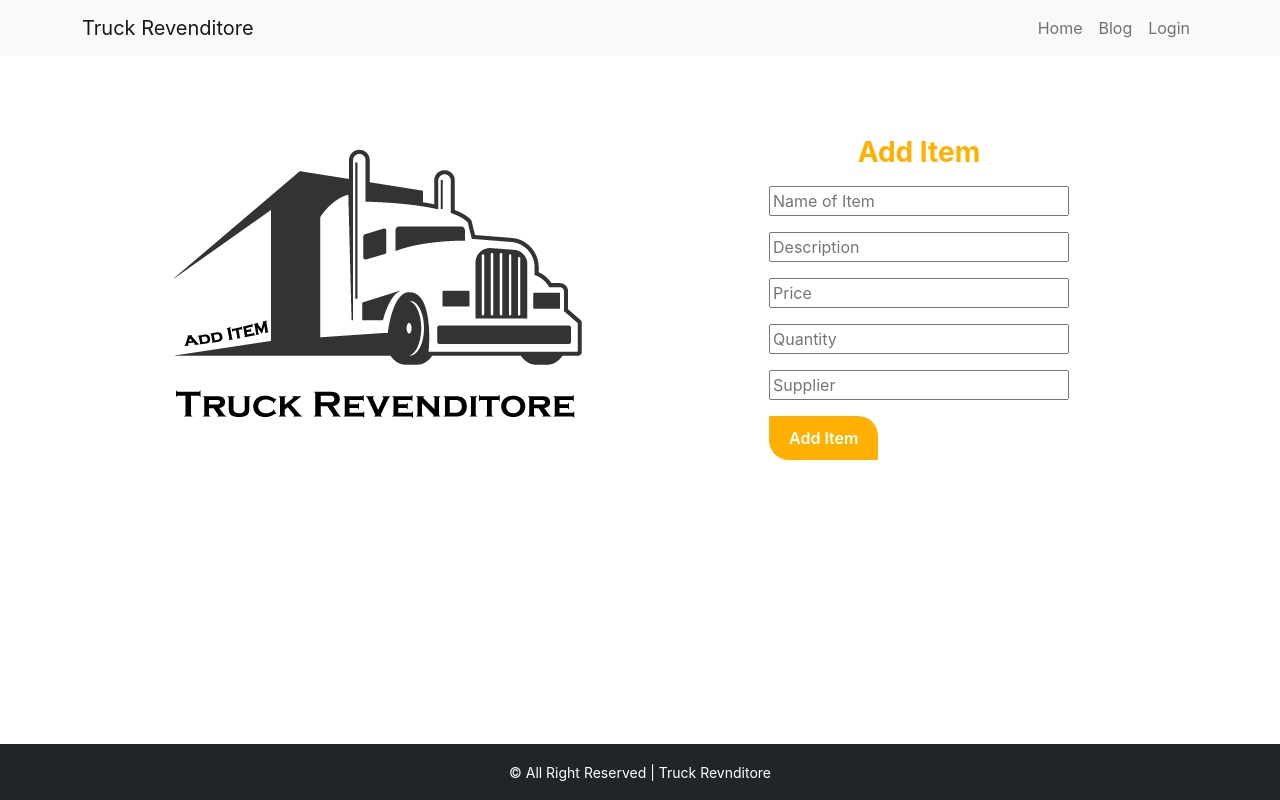
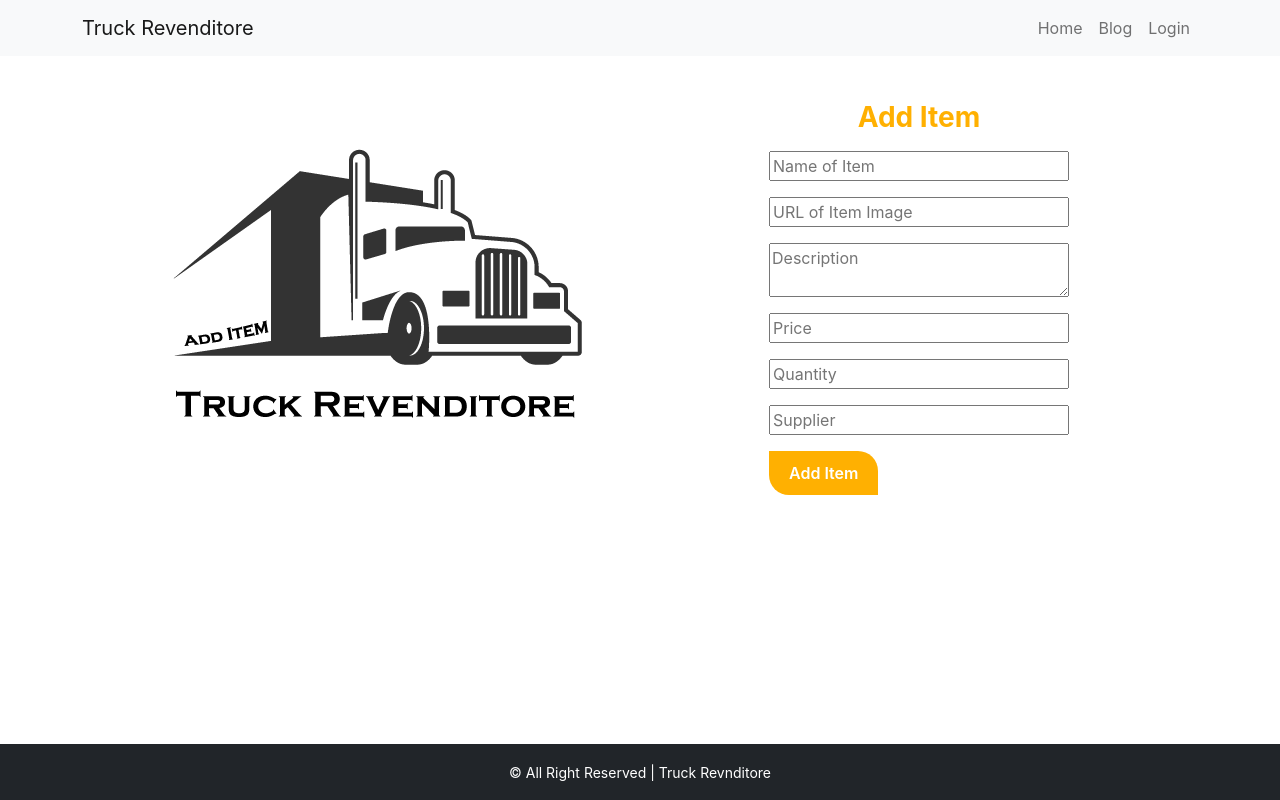
Before and after one commit to omarfurkan/truck-revenditore-client, a React (Create React App) app: page /addinventory in a window 1280 px wide. Built offline with nearby package versions, Linux system fonts and the light colour scheme; no server answers.

Commit message:
all set for add new item

```diff
--- a/package.json
+++ b/package.json
@@ -12,6 +12,7 @@
     "react-bootstrap": "^2.3.1",
     "react-dom": "^18.1.0",
     "react-firebase-hooks": "^5.0.3",
+    "react-hook-form": "^7.31.1",
     "react-router-dom": "^6.3.0",
     "react-scripts": "5.0.1",
     "web-vitals": "^2.1.4"
--- a/src/components/AddInventory/AddInventory.js
+++ b/src/components/AddInventory/AddInventory.js
@@ -1,7 +1,27 @@
 import React from 'react';
-import addImg from '../../Images/add.png'
+import addImg from '../../Images/add.png';
+import { useForm } from "react-hook-form";
 
 const AddInventory = () => {
+    const { register, handleSubmit } = useForm();
+    const onSubmit = data => {
+        console.log(data);
+        const url = `http://localhost:7000/product`
+        fetch(url, {
+            method: 'POST',
+            headers: {
+                'content-type': 'aplication/json'
+            },
+            body: JSON.stringify(data)
+        })
+            .then(res => res.json())
+            .then(result => {
+                console.log(result)
+            })
+    }
+
+
+
     return (
         <div className='container register-container my-5'>
 
@@ -11,12 +31,13 @@ const AddInventory = () => {
 
             <div>
                 <h3 className='text-center'>Add Item</h3>
-                <form >
-                    <input className='my-3' type="text" name="" id="" placeholder='Name of Item' />
-                    <input className='my-3' type="text" name="" id="" placeholder='Description' />
-                    <input className='my-3' type="text" name="" id="" placeholder='Price' />
-                    <input className='my-3' type="text" name="" id="" placeholder='Quantity' />
-                    <input className='my-3' type="text" name="" id="" placeholder='Supplier' />
+                <form onSubmit={handleSubmit(onSubmit)}>
+                    <input className='my-3' type="text" {...register("name")} placeholder='Name of Item' />
+                    <input className='my-3' {...register("img")} placeholder='URL of Item Image' />
+                    <textarea className='my-3' {...register("description")} placeholder='Description' />
+                    <input className='my-3' {...register("price")} placeholder='Price' />
+                    <input className='my-3' {...register("quantity")} placeholder='Quantity' />
+                    <input className='my-3' {...register("supplier")} placeholder='Supplier' />
 
 
                     <button className="update-btn" type="submit">Add Item</button>
--- a/src/components/ItemDetail/ItemDetail.js
+++ b/src/components/ItemDetail/ItemDetail.js
@@ -5,8 +5,6 @@ import './ItemDetail.css';
 const ItemDetail = () => {
     const { id } = useParams()
     const [itemDetail, setItemDetail] = useState({});
-    const [deliverOne, setDeliverOne] = useState(0);
-
 
 
     useEffect(() => {
@@ -17,16 +15,6 @@ const ItemDetail = () => {
             .then(res => res.json())
             .then(data => setItemDetail(data));
     }, [id])
-
-
-
-    const handleDeliver = () => {
-        let quantity = itemDetail.quantity
-        quantity = quantity - 1
-
-        setDeliverOne(quantity)
-    }
-
 
 
 
@@ -43,12 +31,10 @@ const ItemDetail = () => {
                     <p>{itemDetail.description}</p>
                     <h5>Price: {itemDetail.price}</h5>
                     <h6>Quantity:<span className='quantity'> {itemDetail.quantity}</span></h6>
-
                     <p>Supplier: {itemDetail.supplier}</p>
-                    <p>{deliverOne}</p>
                     <p><small>Sold: {itemDetail.sold}</small></p>
                     <button
-                        onClick={handleDeliver}
+
                         className='update-btn'
                     >Delivered</button>
                 </div>
@@ -56,7 +42,6 @@ const ItemDetail = () => {
             <div className=''>
                 <form className='text-center my-5'>
                     <input type="number" name="" id="" placeholder='Restock the items' className='me-5' />
-
                     <input type="submit" value="Restock" className='update-btn' />
                 </form>
             </div>
--- a/src/components/Register/Register.css
+++ b/src/components/Register/Register.css
@@ -13,3 +13,7 @@
   display: block;
   width: 300px;
 }
+.register-container textarea {
+  display: block;
+  width: 300px;
+}
```
Also changed, not shown: 1 other file (tests, documents, lock files or other folders).
